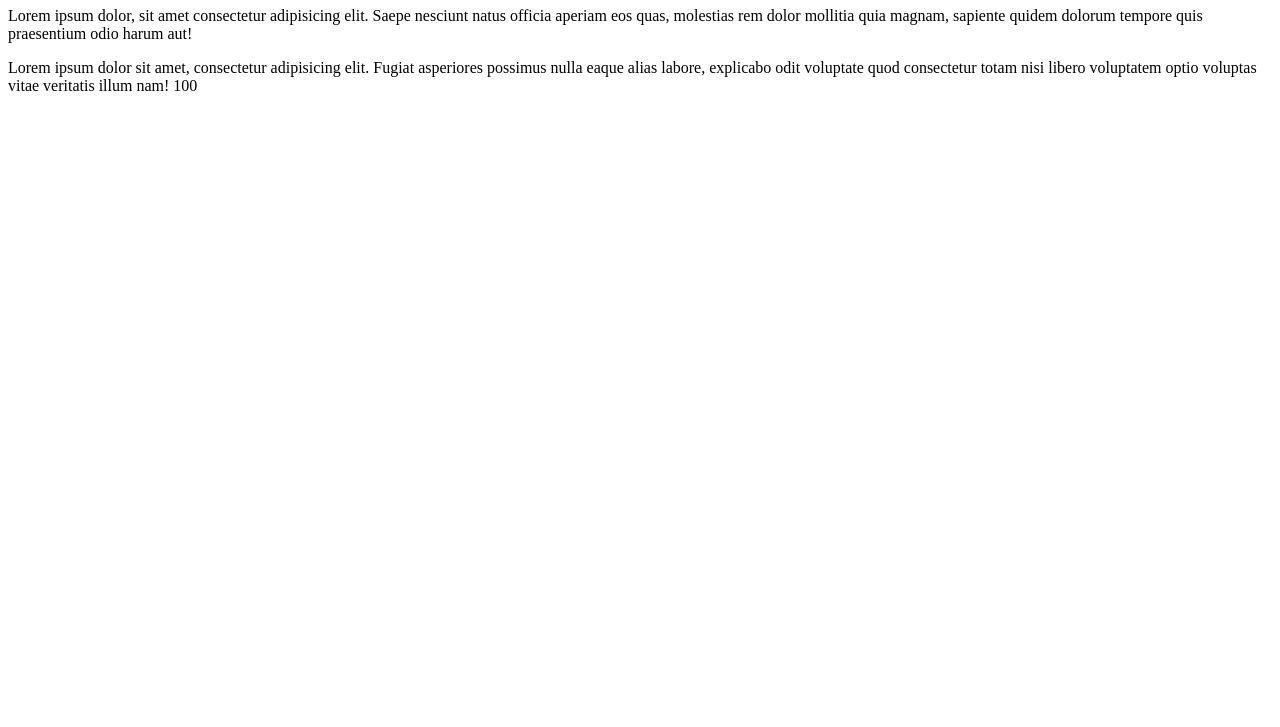
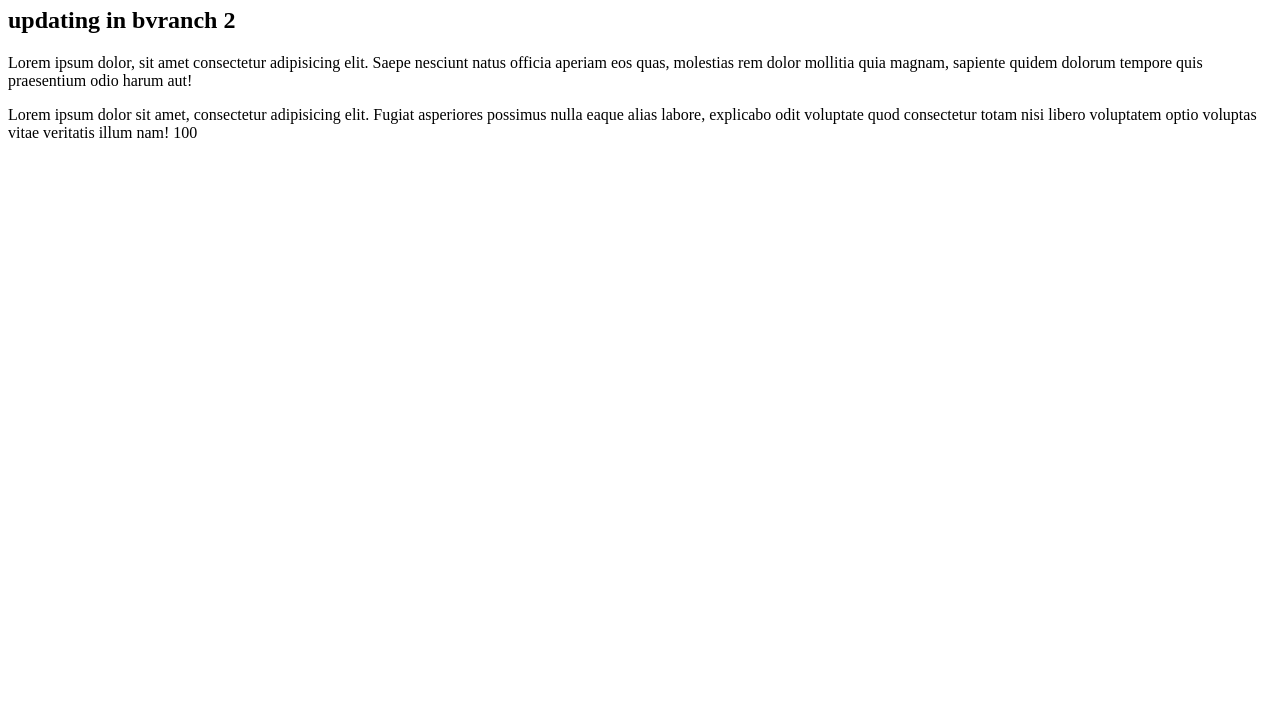
Before and after one commit to igtannu/git-Guthib, a plain HTML site: page index.html in a window 1280 px wide. Shown: the part 73-800 px from the top of the page. Drawn offline with Linux system fonts and the light colour scheme.

Commit message:
update new

```diff
--- a/index.html
+++ b/index.html
@@ -7,6 +7,7 @@
 </head>
 <body>
     <h1>Update no 2</h1>
+    <h2>updating in bvranch 2 </h2>
     <p>Lorem ipsum dolor, sit amet consectetur adipisicing elit. Saepe nesciunt natus officia aperiam eos quas, molestias rem dolor mollitia quia magnam, sapiente quidem dolorum tempore quis praesentium odio harum aut!</p>
     <p>Lorem ipsum dolor sit amet, consectetur adipisicing elit. Fugiat asperiores possimus nulla eaque alias labore, explicabo odit voluptate quod consectetur totam nisi libero voluptatem optio voluptas vitae veritatis illum nam! 100</p>
 </body>
```
